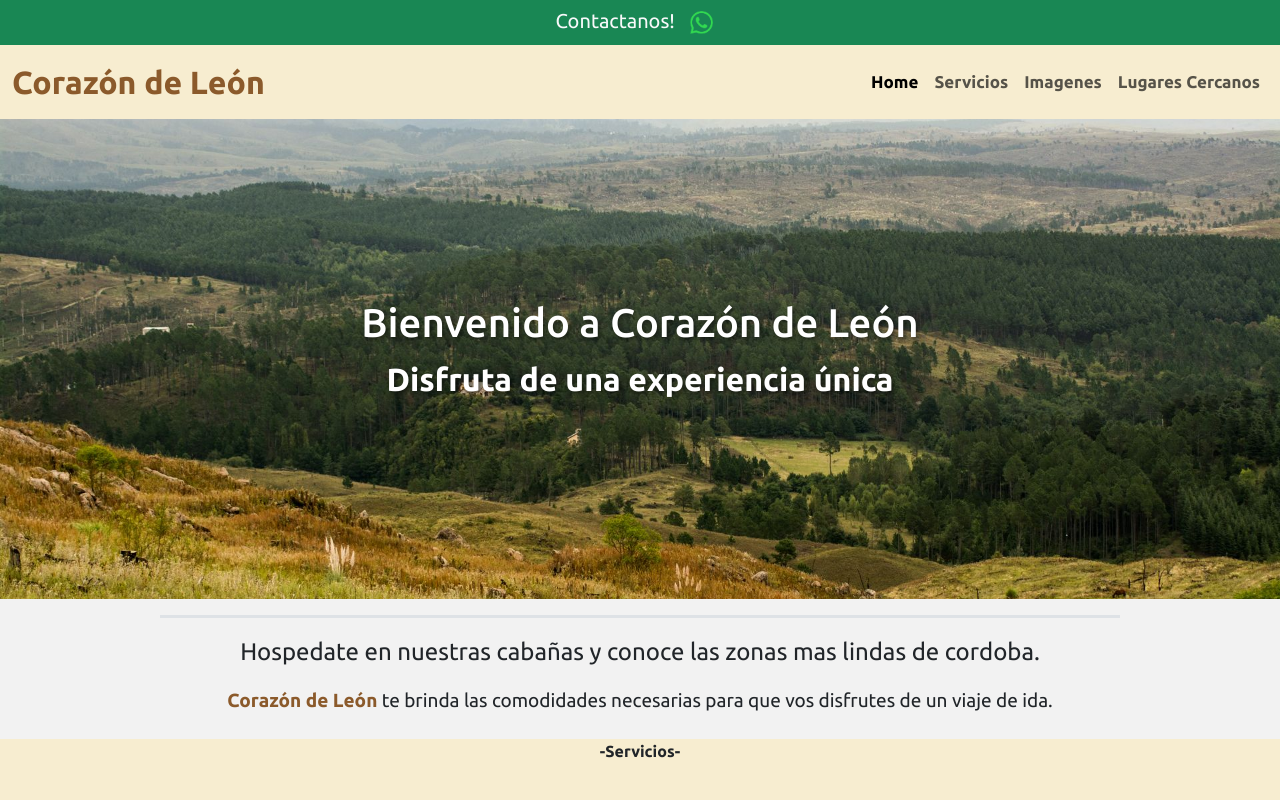
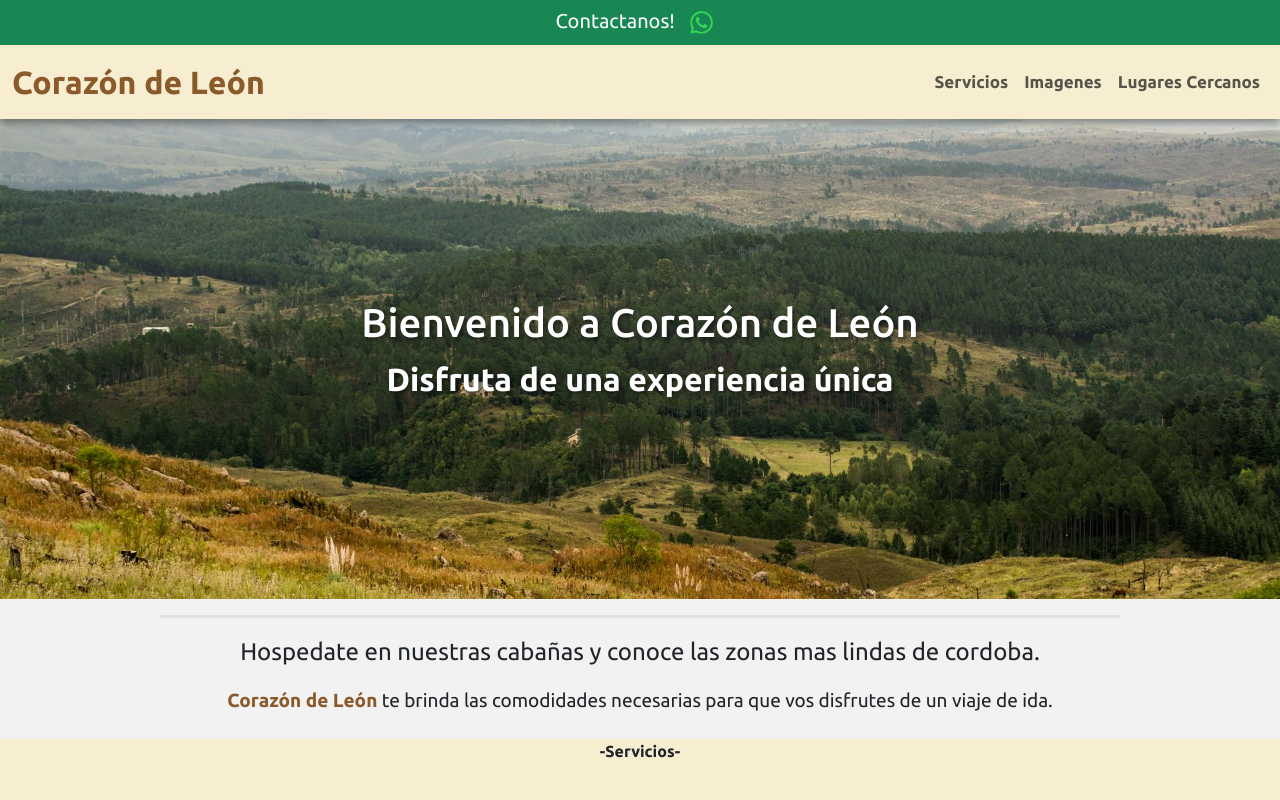
Before and after one commit to MarceQQ/cabaniascordoba, a plain HTML site: page index.html in a window 1280 px wide. Shown: the top 800 px of the page. Drawn offline with nearby package versions, Linux system fonts and the light colour scheme.

Commit message:
modificaciones sombras

```diff
--- a/css/style.css
+++ b/css/style.css
@@ -4,7 +4,9 @@
   box-sizing: border-box;
   font-family: Ubuntu, serif;
 }
-
+header {
+  box-shadow: 0 4px 8px rgba(0, 0, 0, 0.4);
+}
 body {
   width: 100%;
   overflow-x: hidden;
@@ -70,6 +72,8 @@ body main .portada-container .portada-texto {
 .galerie {
   width: 350px;
   height: 350px;
+  border-radius: 10px;
+  box-shadow: 0 4px 8px rgba(0, 0, 0, 0.4);
 }
 
 
@@ -83,5 +87,6 @@ body main .portada-container .portada-texto {
   .galerie {
     width: 100%;
     height: 350px;
+    object-fit: cover;
   }
 }
--- a/index.html
+++ b/index.html
@@ -11,13 +11,13 @@
     <title>Corazón de León</title>
 </head>
 <body>
-    <header class="p-0">
-      <p class="container-fluid d-flex justify-content-center align-items-center bg-success text-light fs-5 m-0 sticky-top">
+    <header class="p-0 sticky-top">
+      <p class="container-fluid d-flex justify-content-center align-items-center bg-success text-light fs-5 m-0">
           <a class="contact" href="https://api.whatsapp.com/send?phone=5491123667978" target="_blank">
               Contactanos! <img class="whatsappLogo" src="./assets/logoWhatsapp.webp" alt="">
           </a>
       </p>
-      <nav class="navbar navbar-expand-lg sticky-top" id="navibar">
+      <nav class="navbar navbar-expand-lg" id="navibar">
           <div class="container-fluid">
               <a class="navbar-brand fs-3" href="#"><span class="marca corazon fs-2 fw-bold">Corazón de León</span></a>
               <button class="navbar-toggler" type="button" data-bs-toggle="collapse" data-bs-target="#navbarNav" aria-controls="navbarNav" aria-expanded="false" aria-label="Toggle navigation">
@@ -25,9 +25,6 @@
               </button>
               <div class="collapse navbar-collapse" id="navbarNav">
                   <ul class="navbar-nav ms-auto" id="menu">
-                      <li class="nav-item">
-                          <a class="nav-link active fw-bold" aria-current="page" href="#">Home</a>
-                      </li>
                       <li class="nav-item">
                           <a class="nav-link fw-bold" href="#services">Servicios</a>
                       </li>
```
